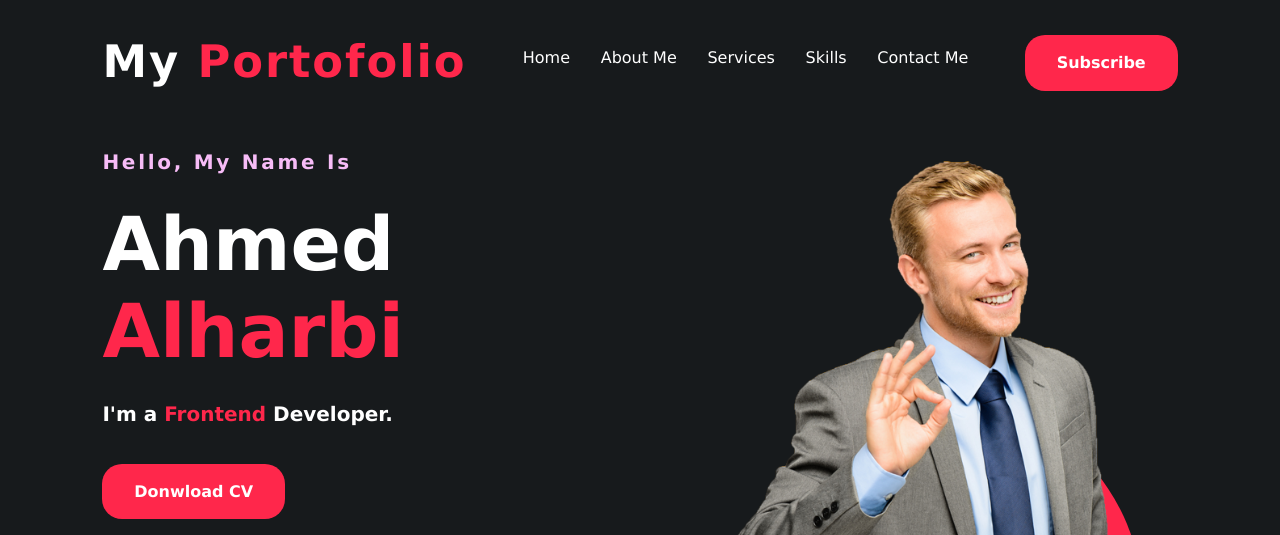
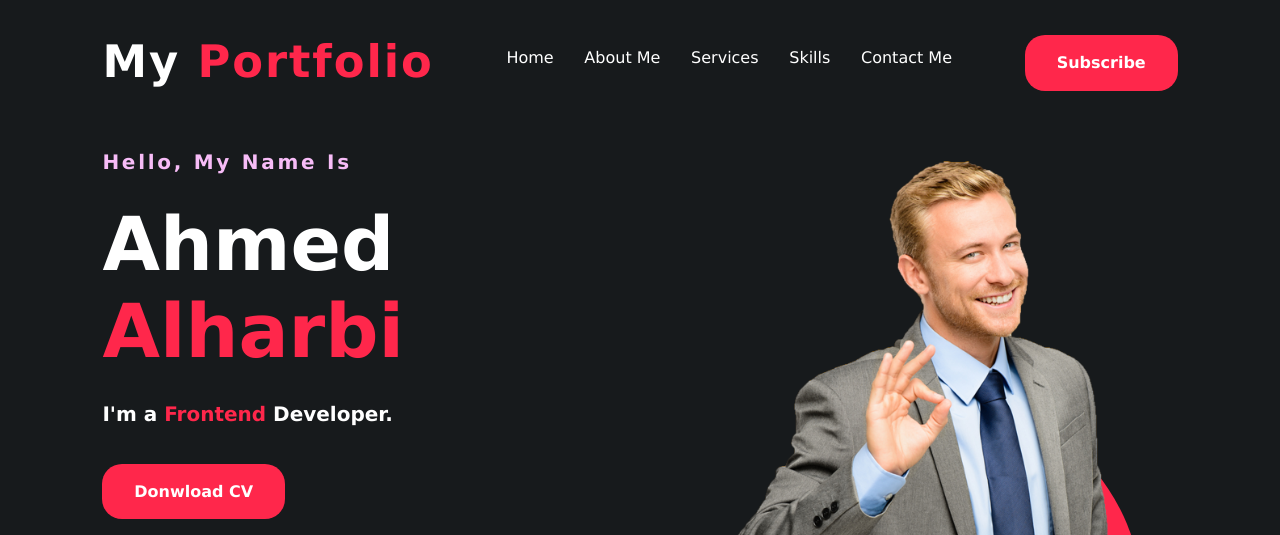
Before and after one commit to ahmed-alharbi/MY-PORTFOLIO, a plain HTML site: page index.html in a window 1280 px wide. Shown: the top 535 px of the page. Drawn offline with Linux system fonts and the light colour scheme; a web font is replaced by a local one.

Commit message:
Update Portfolio word index.html

```diff
--- a/index.html
+++ b/index.html
@@ -23,7 +23,7 @@
 <body>
   <section class="home" id="home">
     <nav>
-      <h2>My <span>Portofolio</span></h2>
+      <h2>My <span>Portfolio</span></h2>
       <ul id="action">
         <li><a href="#home">Home</a></li>
         <li><a href="#about">About Me</a></li>
```
